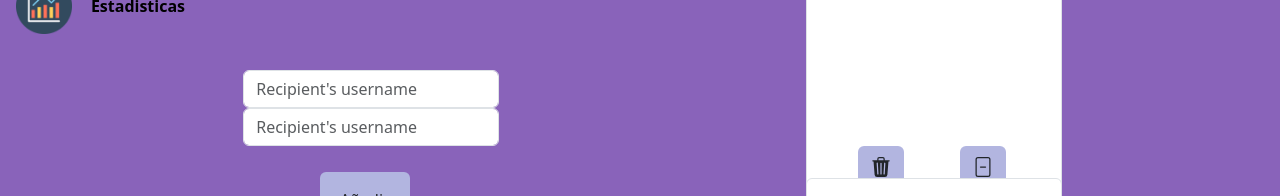
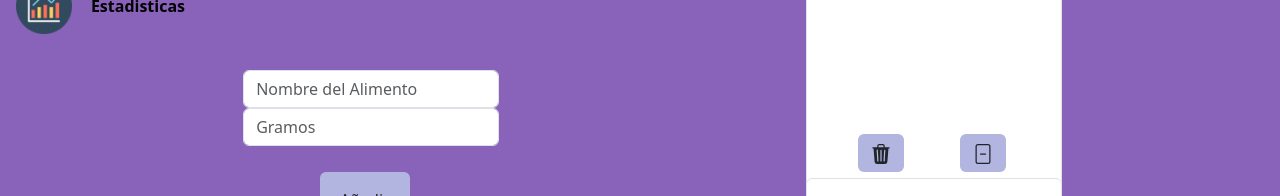
Before and after one commit to MikelUrle/MikelUrle, a Vue app in the folder foodbalancefront/: page / in a window 1280 px wide. Shown: the part 276-472 px from the top of the page. Built offline with nearby package versions, Linux system fonts and the light colour scheme; no server answers.

Commit message:
cambios con error gordo

```diff
--- a/foodbalancefront/src/styles.css
+++ b/foodbalancefront/src/styles.css
@@ -192,14 +192,14 @@ body, html {
 
     #botonQuitarHome{
       position: fixed;
-      margin-top: 23%;
+      margin-top: 22%;
       margin-left: 60%;
       background-color: #B2B5E0;
     }
 
     #botonQuitarTodoHome{
       position: fixed;
-      margin-top: 23%;
+      margin-top: 22%;
       margin-left: 52%;
       background-color: #B2B5E0;
     }
--- a/foodbalancefront/src/views/ComidaFoodBalance.vue
+++ b/foodbalancefront/src/views/ComidaFoodBalance.vue
@@ -47,7 +47,6 @@ export default {
           }
 
           this.comida = this.datos;
-          console.log(this.comida);
 
         } catch (error) {
           console.error('Error al obtener los datos:', error);
--- a/foodbalancefront/src/views/HomeFoodBalance.vue
+++ b/foodbalancefront/src/views/HomeFoodBalance.vue
@@ -14,6 +14,7 @@ export default {
           datosCategorias: [],
           datoCalculo: [],
           calculo: [],
+          restaCalculo: [],
           total: [],
         };
     },
@@ -97,13 +98,9 @@ export default {
       },
 
       calculoDeEleccion(dato, cantidad){
-        console.log(this.datos);
-        console.log(dato);
-        console.log(cantidad);
 
         var multiplicador;
         multiplicador = cantidad/100;
-        console.log(multiplicador);
 
 
         for (let index = 0; index < this.datos.length; index++) {
@@ -119,7 +116,6 @@ export default {
         this.datoCalculo.Proteina = Math.ceil(this.datoCalculo.Proteina * multiplicador);
 
         this.calculo.push(this.datoCalculo);
-        console.log(this.calculo);
 
 
         let content = '';
@@ -135,6 +131,7 @@ export default {
           }
         });
         this.textareaContent = content.trim();
+
 
         this.total = [
           {
@@ -156,9 +153,6 @@ export default {
 
         }
 
-
-        // this.textareaContentTotal = this.total.join('\n');
-
         let contentTotal = '';
         this.total.forEach((item) => {
           Object.entries(item).forEach(([key, value]) => {
@@ -169,6 +163,43 @@ export default {
           });
           this.textareaContentTotal = contentTotal.trim();
         });
+      },
+      validarNumeros(event) {
+        const input = event.target.value;
+
+        const numeros = input.replace(/[^0-9]/g, '');
+        event.target.value = numeros;
+      },
+
+      botonBorrarTodo(){
+        window.location.reload();
+      },
+
+      botonBorrarUltimo(){
+        // console.log(this.calculo);
+
+        for (let index = 0; index < (this.calculo.length-1); index++) {
+          this.restaCalculo.push(this.calculo[index]);
+        }
+
+        this.calculo = this.restaCalculo;
+
+        console.log(this.calculo);
+
+
+        // let contentNew = '';
+        // this.calculo.forEach((item, index) => {
+        //   Object.entries(item).forEach(([key, value]) => {
+        //     if (key != "id" && key != "Categoria") {
+        //       contentNew += `${key}: ${value}\n`;
+        //     }
+
+        //   });
+        //   if (index < this.calculo.length - 1) {
+        //     contentNew += '----------------------------------------------------\n';
+        //   }
+        // });
+        // this.textareaContent = contentNew.trim();
       },
 
     },
@@ -188,9 +219,10 @@ export default {
       </option>
     </select>
 
-    <input type="text" class="form-control" placeholder="Recipient's username" aria-label="Recipient's username" aria-describedby="basic-addon2" id="eleccionHome" v-model="eleccion">
 
-    <input type="text" class="form-control" placeholder="Recipient's username" aria-label="Recipient's username" aria-describedby="basic-addon2" id="gramosHome" v-model="cantidadG">
+    <input type="text" class="form-control" placeholder="Nombre del Alimento" aria-label="Recipient's username" aria-describedby="basic-addon2" id="eleccionHome" v-model="eleccion" readonly>
+
+    <input type="text" class="form-control" placeholder="Gramos" aria-label="Recipient's username" aria-describedby="basic-addon2" id="gramosHome" v-model="cantidadG" @input="validarNumeros">
 
     <button type="button" class="btn btn" id="botonAñadirHome" @click="calculoDeEleccion(this.eleccion, cantidadG)">Añadir</button>
 
@@ -202,7 +234,6 @@ export default {
         </tr>
       </thead>
       <tbody>
-        <!-- @click="" -->
         <tr v-for="(dato, index) in comida" :key="index" @click="cambioEleccion(dato.Nombre)">
           <th scope="row">{{ index + 1 }}</th>
           <td>{{ dato.Nombre }}</td>
@@ -214,14 +245,14 @@ export default {
       <textarea class="form-control" placeholder="Leave a comment here" id="floatingTextarea2" v-model="textareaContent" style="height: 300px" readonly></textarea>
     </div>
 
-    <button type="button" class="btn btn" id="botonQuitarHome">
+    <button type="button" class="btn btn" id="botonQuitarHome" @click="botonBorrarUltimo">
       <svg xmlns="http://www.w3.org/2000/svg" width="20" height="20" fill="currentColor" class="bi bi-file-minus" viewBox="0 0 16 16">
         <path d="M5.5 8a.5.5 0 0 1 .5-.5h4a.5.5 0 0 1 0 1H6a.5.5 0 0 1-.5-.5"/>
         <path d="M4 0a2 2 0 0 0-2 2v12a2 2 0 0 0 2 2h8a2 2 0 0 0 2-2V2a2 2 0 0 0-2-2zm0 1h8a1 1 0 0 1 1 1v12a1 1 0 0 1-1 1H4a1 1 0 0 1-1-1V2a1 1 0 0 1 1-1"/>
       </svg>
     </button>
 
-    <button type="button" class="btn btn" id="botonQuitarTodoHome">
+    <button type="button" class="btn btn" id="botonQuitarTodoHome" @click="botonBorrarTodo">
       <svg xmlns="http://www.w3.org/2000/svg" width="20" height="20" fill="currentColor" class="bi bi-trash3-fill" viewBox="0 0 16 16">
         <path d="M11 1.5v1h3.5a.5.5 0 0 1 0 1h-.538l-.853 10.66A2 2 0 0 1 11.115 16h-6.23a2 2 0 0 1-1.994-1.84L2.038 3.5H1.5a.5.5 0 0 1 0-1H5v-1A1.5 1.5 0 0 1 6.5 0h3A1.5 1.5 0 0 1 11 1.5m-5 0v1h4v-1a.5.5 0 0 0-.5-.5h-3a.5.5 0 0 0-.5.5M4.5 5.029l.5 8.5a.5.5 0 1 0 .998-.06l-.5-8.5a.5.5 0 1 0-.998.06m6.53-.528a.5.5 0 0 0-.528.47l-.5 8.5a.5.5 0 0 0 .998.058l.5-8.5a.5.5 0 0 0-.47-.528M8 4.5a.5.5 0 0 0-.5.5v8.5a.5.5 0 0 0 1 0V5a.5.5 0 0 0-.5-.5"/>
       </svg>
```
